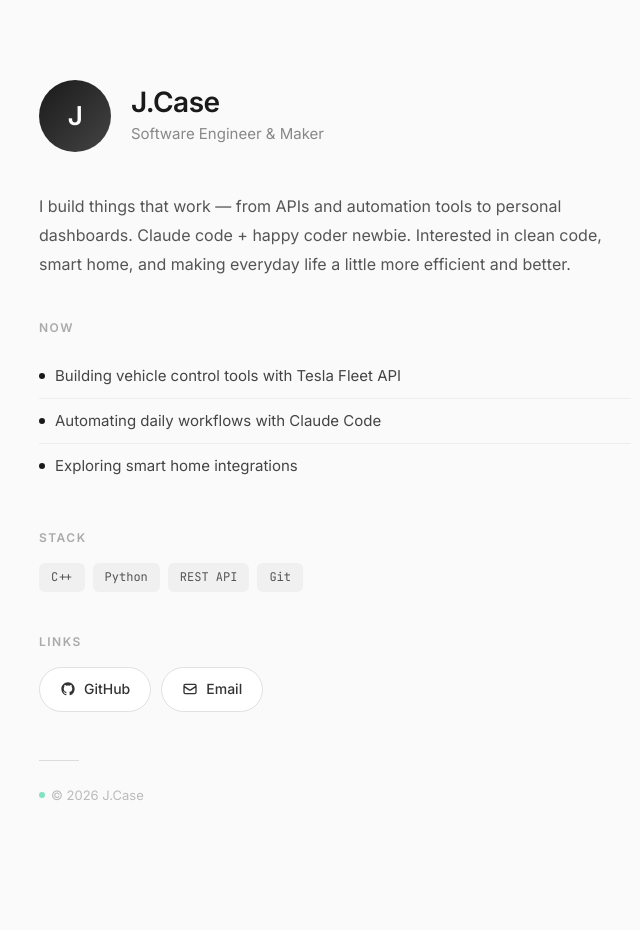
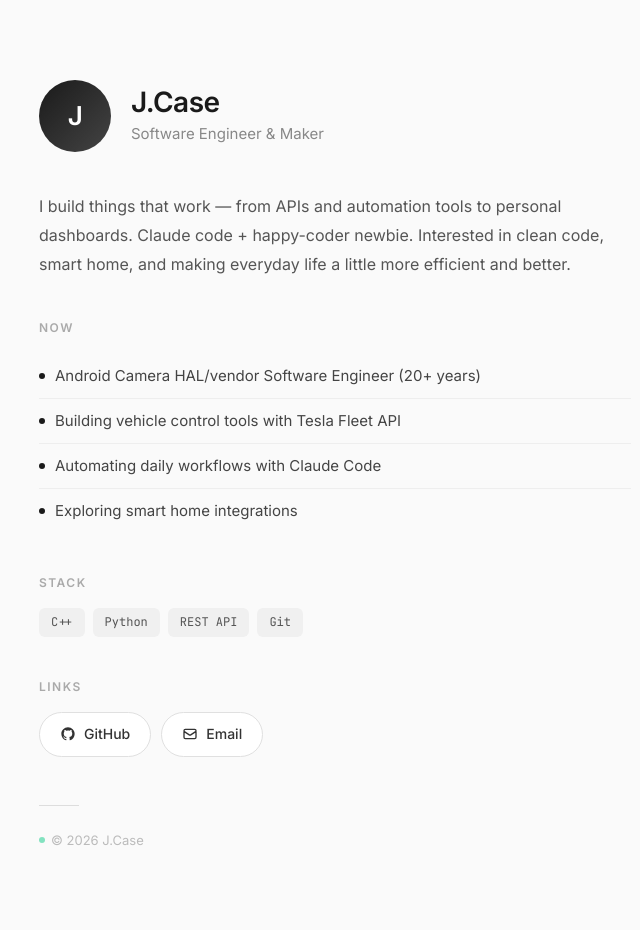
Before and after one commit to riverful/riverful.github.io, a Jekyll site: the page built from index.md, in a window 1280 px wide. Shown: the whole page, without its empty margins (305-945 px from the left). Built offline with Jekyll 4.4.1, drawn with Linux system fonts in a browser that asks for light colours; before the commit the page ends 900 px from its top, so only the background shows below that.

Commit message:
update: add Camera HAL career to Now, fix happy-coder hyphen
Co-Authored-By: Claude Opus 4.6 <noreply@anthropic.com>

```diff
--- a/index.md
+++ b/index.md
@@ -8,10 +8,11 @@ path: index.md
 ---
 
 I build things that work — from APIs and automation tools to personal dashboards.
-Claude code + happy coder newbie. Interested in clean code, smart home, and making everyday life a little more efficient and better.
+Claude code + happy-coder newbie. Interested in clean code, smart home, and making everyday life a little more efficient and better.
 
 ## Now
 
+- Android Camera HAL/vendor Software Engineer (20+ years)
 - Building vehicle control tools with Tesla Fleet API
 - Automating daily workflows with Claude Code
 - Exploring smart home integrations
```
